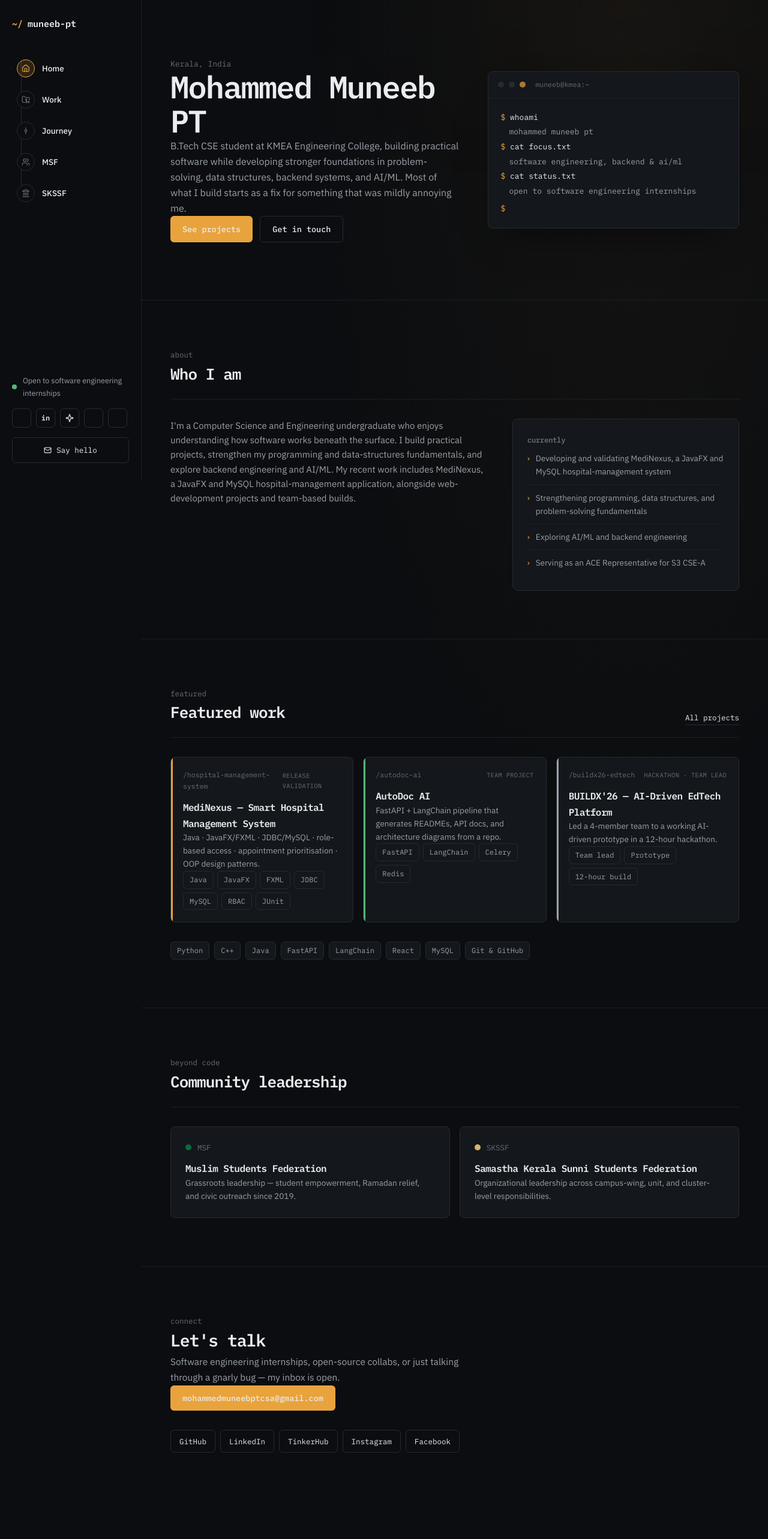
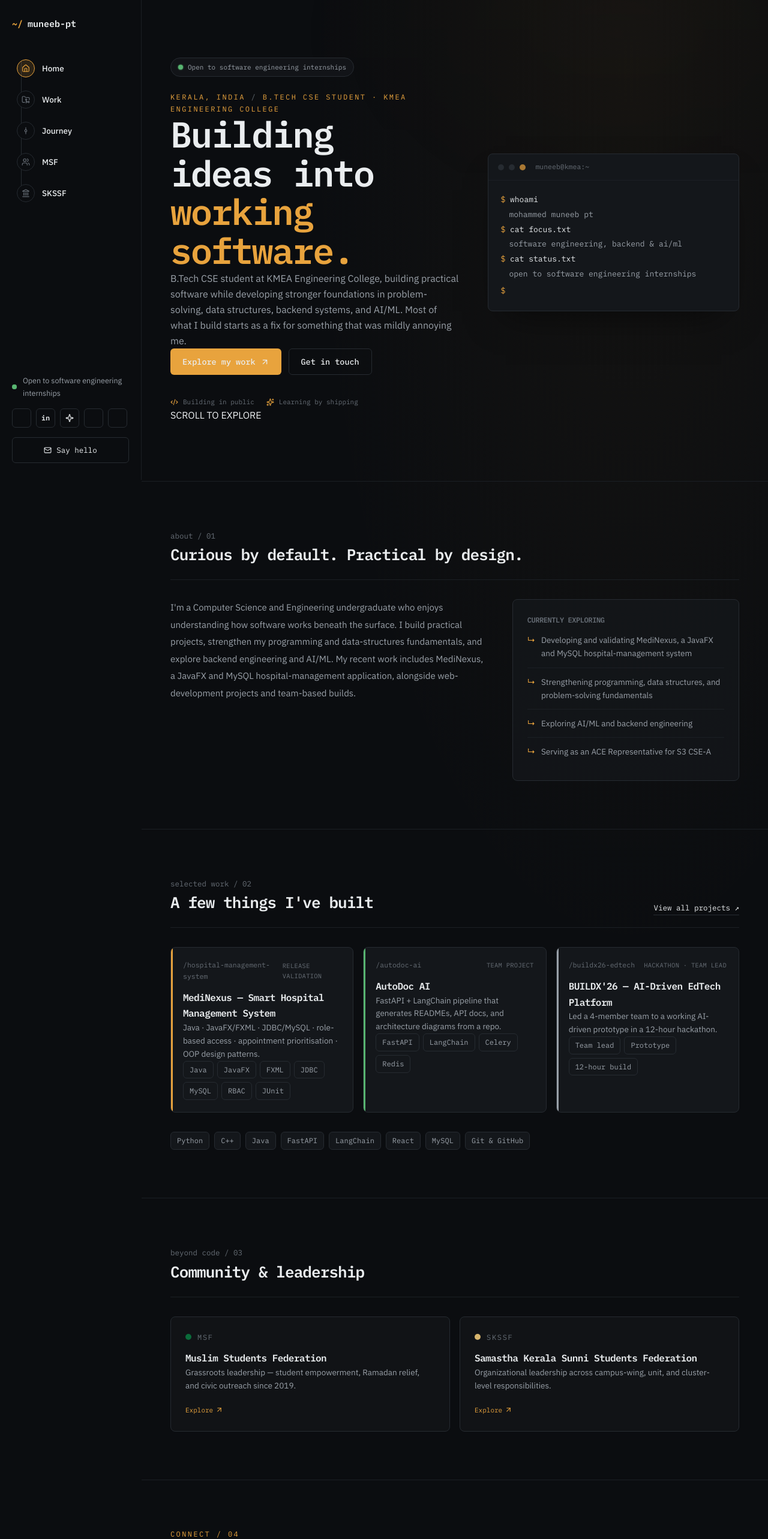
Before and after one commit to Muneeb-PT/Muneeb-PT.github.io, a React (Vite) app: page / in a window 1280 px wide. Shown: the top 2566 px of the page at 60% size. Built offline with nearby package versions, Linux system fonts and the light colour scheme; some icons are missing.

Commit message:
Redesign homepage with premium interactive hero and reveal sections

```diff
--- a/src/pages/Home.tsx
+++ b/src/pages/Home.tsx
@@ -1,7 +1,9 @@
+import { ArrowUpRight, Code2, Sparkles } from "lucide-react";
 import { Terminal } from "../components/ui/Terminal";
 import { Button, Chip, SectionHead } from "../components/ui/Primitives";
 import { ProjectCard } from "../components/ui/ProjectCard";
 import { Footer } from "../components/layout/Footer";
+import { Reveal } from "../components/ui/Reveal";
 import { profile, currentlyList, social } from "../data/profile";
 import { featuredProjects } from "../data/projects";
 import { glanceStack } from "../data/stack";
@@ -11,49 +13,56 @@ import { usePageMeta } from "../hooks/usePageMeta";
 export default function Home() {
   usePageMeta(
     "Mohammed Muneeb PT — Software Engineer",
-    "Mohammed Muneeb PT — B.Tech CSE student at KMEA Engineering College, building toward AI infrastructure and backend engineering.",
+    "Mohammed Muneeb PT — B.Tech CSE student at KMEA Engineering College, building practical software and exploring backend engineering and AI/ML.",
   );
 
   return (
     <>
-      <section className="border-b border-border-soft px-6 pb-16 pt-14 md:px-12 md:pb-24 md:pt-24">
-        <div className="mx-auto grid max-w-(--wide-max) gap-12 lg:grid-cols-[1.15fr_1fr] lg:items-center">
-          <div>
-            <p className="mb-5 font-mono text-[13px] text-text-dim">{profile.location}</p>
-            <h1 className="mb-6 text-[42px] leading-[1.08] sm:text-[52px]">{profile.name}</h1>
-            <p className="mb-7 max-w-[54ch] text-[16px] leading-relaxed text-text-muted">
-              {profile.headline} Most of what I build starts as a fix for something that was mildly
-              annoying me.
+      <section className="hero-section relative overflow-hidden border-b border-border-soft px-6 pb-16 pt-14 md:px-12 md:pb-24 md:pt-24">
+        <div className="hero-orbit hero-orbit-one" aria-hidden="true" />
+        <div className="hero-orbit hero-orbit-two" aria-hidden="true" />
+        <div className="relative z-10 mx-auto grid max-w-(--wide-max) gap-12 lg:grid-cols-[1.15fr_1fr] lg:items-center">
+          <div className="hero-copy">
+            <div className="mb-6 inline-flex items-center gap-2 rounded-full border border-border bg-raised/80 px-3 py-1.5 font-mono text-[11px] text-text-muted">
+              <span className="relative flex h-2 w-2">
+                <span className="absolute inline-flex h-full w-full animate-ping rounded-full bg-live opacity-50" />
+                <span className="relative inline-flex h-2 w-2 rounded-full bg-live" />
+              </span>
+              {profile.status}
+            </div>
+            <p className="mb-4 font-mono text-[12px] uppercase tracking-[.2em] text-accent">{profile.location} <span className="text-text-dim">/</span> {profile.role}</p>
+            <h1 className="hero-title mb-6 max-w-[13ch] text-[42px] leading-[1.08] sm:text-[54px] lg:text-[60px]">
+              Building ideas into <span className="text-accent">working software.</span>
+            </h1>
+            <p className="mb-8 max-w-[54ch] text-[16px] leading-relaxed text-text-muted">
+              {profile.headline} Most of what I build starts as a fix for something that was mildly annoying me.
             </p>
             <div className="flex flex-wrap gap-3">
-              <Button href="/work">See projects</Button>
-              <Button href={`mailto:${profile.email}`} variant="ghost">
-                Get in touch
-              </Button>
+              <Button href="/work"><span className="inline-flex items-center gap-2">Explore my work <ArrowUpRight size={15} /></span></Button>
+              <Button href={`mailto:${profile.email}`} variant="ghost">Get in touch</Button>
+            </div>
+            <div className="mt-9 flex flex-wrap items-center gap-x-5 gap-y-2 font-mono text-[11px] text-text-dim">
+              <span className="inline-flex items-center gap-2"><Code2 size={13} className="text-accent" /> Building in public</span>
+              <span className="inline-flex items-center gap-2"><Sparkles size={13} className="text-accent" /> Learning by shipping</span>
             </div>
           </div>
-          <Terminal />
+          <div className="hero-terminal"><Terminal /></div>
         </div>
+        <div className="hero-bottom-line" aria-hidden="true"><span>SCROLL TO EXPLORE</span><span className="scroll-line" /></div>
       </section>
 
+      <Reveal>
         <section className="border-b border-border-soft px-6 py-16 md:px-12 md:py-20">
           <div className="mx-auto max-w-(--wide-max)">
-          <SectionHead eyebrow="about" title="Who I am" />
+            <SectionHead eyebrow="about / 01" title="Curious by default. Practical by design." />
             <div className="grid gap-10 lg:grid-cols-[1.4fr_1fr]">
-            <p className="max-w-[62ch] text-[15px] leading-relaxed text-text-muted">{profile.bio}</p>
-            <div className="rounded-lg border border-border bg-raised p-6">
-              <h3 className="mb-4 font-mono text-[12.5px] text-text-dim">currently</h3>
+              <p className="max-w-[62ch] text-[15px] leading-[1.9] text-text-muted">{profile.bio}</p>
+              <div className="rounded-lg border border-border bg-raised/80 p-6 backdrop-blur-sm">
+                <h3 className="mb-4 font-mono text-[12px] uppercase tracking-[.15em] text-text-dim">Currently exploring</h3>
                 <ul className="flex flex-col">
                   {currentlyList.map((item, i) => (
-                  <li
-                    key={item}
-                    className={
-                      "flex gap-2.5 py-2.5 text-[13.5px] text-text-muted " +
-                      (i !== 0 ? "border-t border-border-soft" : "")
-                    }
-                  >
-                    <span className="text-accent">›</span>
-                    {item}
+                    <li key={item} className={"flex gap-2.5 py-3 text-[13.5px] text-text-muted " + (i !== 0 ? "border-t border-border-soft" : "")}>
+                      <span className="text-accent">↳</span><span>{item}</span>
                     </li>
                   ))}
                 </ul>
@@ -61,75 +70,56 @@ export default function Home() {
             </div>
           </div>
         </section>
+      </Reveal>
 
+      <Reveal>
         <section className="border-b border-border-soft px-6 py-16 md:px-12 md:py-20">
           <div className="mx-auto max-w-(--wide-max)">
-          <SectionHead eyebrow="featured" title="Featured work" action={{ label: "All projects", to: "/work" }} />
+            <SectionHead eyebrow="selected work / 02" title="A few things I've built" action={{ label: "View all projects ↗", to: "/work" }} />
             <div className="grid gap-4 md:grid-cols-3">
-            {featuredProjects.map((project) => (
-              <ProjectCard key={project.slug} project={project} compact />
-            ))}
+              {featuredProjects.map((project, i) => <ProjectCard key={project.slug} project={project} compact delay={i * 100} />)}
             </div>
             <div className="mt-8 flex flex-wrap gap-2">
-            {glanceStack.map((s) => (
-              <Chip key={s}>{s}</Chip>
-            ))}
+              {glanceStack.map((s) => <Chip key={s}>{s}</Chip>)}
             </div>
           </div>
         </section>
+      </Reveal>
 
+      <Reveal>
         <section className="border-b border-border-soft px-6 py-16 md:px-12 md:py-20">
           <div className="mx-auto max-w-(--wide-max)">
-          <SectionHead eyebrow="beyond code" title="Community leadership" />
+            <SectionHead eyebrow="beyond code / 03" title="Community & leadership" />
             <div className="grid gap-4 sm:grid-cols-2">
               {leadershipPages.map((page) => (
-              <a
-                key={page.slug}
-                href={`/${page.slug}`}
-                className="group rounded-lg border border-border bg-raised p-6 transition-colors hover:border-accent-line"
-              >
+                <a key={page.slug} href={`/${page.slug}`} className="leadership-card group rounded-lg border border-border bg-raised/70 p-6 backdrop-blur-sm">
                   <div className="mb-3 flex items-center gap-2.5">
-                  <span
-                    aria-hidden
-                    className="h-2.5 w-2.5 rounded-full"
-                    style={{ background: page.accent }}
-                  />
-                  <span className="font-mono text-[12.5px] text-text-dim">{page.name}</span>
+                    <span aria-hidden className="h-2.5 w-2.5 rounded-full" style={{ background: page.accent }} />
+                    <span className="font-mono text-[12px] uppercase tracking-[.14em] text-text-dim">{page.name}</span>
                   </div>
                   <h3 className="mb-2 text-[16px] font-sans font-semibold text-text">{page.fullName}</h3>
                   <p className="text-[13.5px] leading-relaxed text-text-muted">{page.blurb}</p>
+                  <span className="mt-5 inline-flex items-center gap-1 font-mono text-[11px] text-accent">Explore <ArrowUpRight size={13} /></span>
                 </a>
               ))}
             </div>
           </div>
         </section>
+      </Reveal>
 
+      <Reveal>
         <section className="px-6 py-16 md:px-12 md:py-20" id="connect">
           <div className="mx-auto max-w-(--wide-max)">
-          <p className="mb-3 font-mono text-[12.5px] text-text-dim">connect</p>
-          <h2 className="mb-4 text-[28px]">Let's talk</h2>
-          <p className="mb-8 max-w-[56ch] text-[15.5px] text-text-muted">
-            Software engineering internships, open-source collabs, or just talking through a gnarly
-            bug — my inbox is open.
-          </p>
-          <div className="mb-8">
-            <Button href={`mailto:${profile.email}`}>{profile.email}</Button>
-          </div>
+            <p className="mb-3 font-mono text-[12px] uppercase tracking-[.2em] text-accent">connect / 04</p>
+            <h2 className="mb-4 text-[30px] sm:text-[36px]">Have a good problem? <span className="text-text-dim">Let's solve it.</span></h2>
+            <p className="mb-8 max-w-[56ch] text-[15.5px] text-text-muted">Software engineering internships, open-source collaborations, or just talking through a gnarly bug — my inbox is open.</p>
+            <div className="mb-8"><Button href={`mailto:${profile.email}`}>{profile.email} <ArrowUpRight className="ml-1 inline" size={14} /></Button></div>
             <div className="flex flex-wrap gap-2">
-            {social.map((s) => (
-              <a
-                key={s.handle}
-                href={s.href}
-                target="_blank"
-                rel="noopener noreferrer"
-                className="rounded-md border border-border px-3.5 py-2 font-mono text-[12.5px] text-text-muted transition-colors hover:border-accent-line hover:text-text"
-              >
-                {s.label}
-              </a>
-            ))}
+              {social.map((s) => <a key={s.handle} href={s.href} target="_blank" rel="noopener noreferrer" className="social-pill rounded-md border border-border px-3.5 py-2 font-mono text-[12px] text-text-muted">{s.label}<ArrowUpRight className="ml-1 inline" size={12} /></a>)}
             </div>
           </div>
         </section>
+      </Reveal>
 
       <Footer />
     </>
```
Lines whose indentation alone changed are shown as unchanged.
